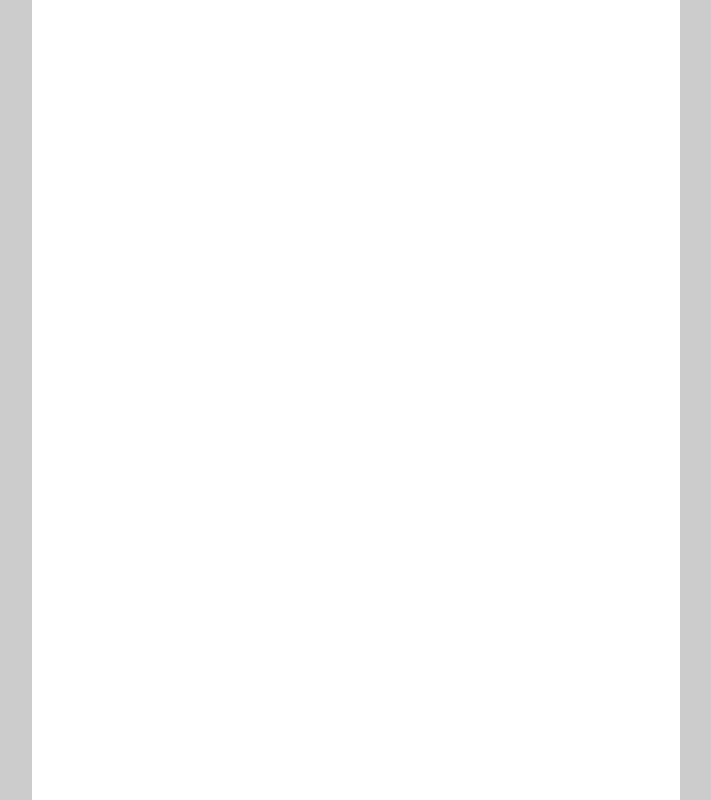
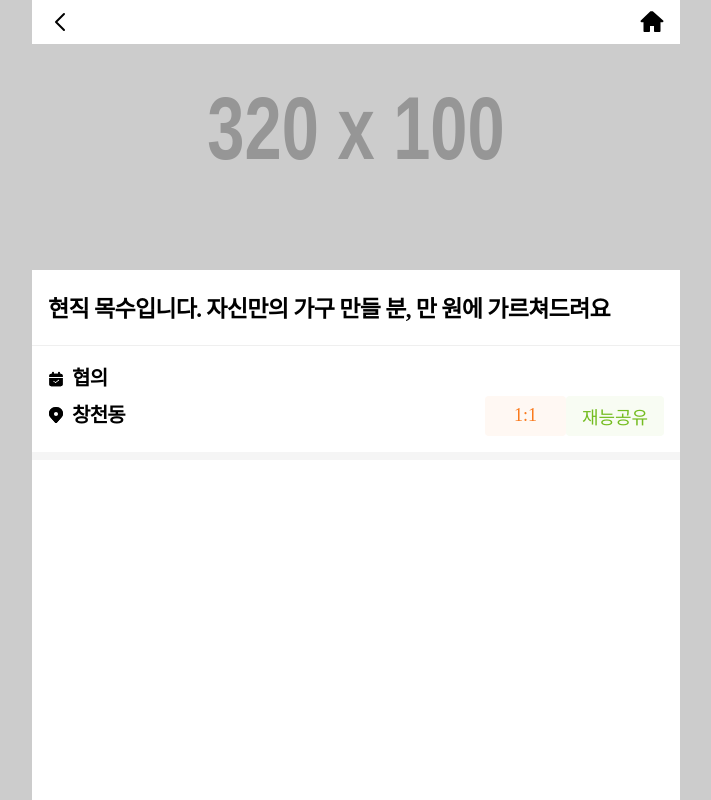
Before and after one commit to DEV-Alpaca/Moat-frontend, a React (Create React App) app: page /post in a window 1280 px wide. Shown: the whole page, without its empty margins (284-995 px from the left). Built offline with nearby package versions, Linux system fonts and the light colour scheme; a web font is replaced by a local one.

Commit message:
postPage 보류

```diff
--- a/src/App.js
+++ b/src/App.js
@@ -11,6 +11,7 @@ import RegisterPage from './pages/RegisterPage';
 import SelectLocationPage from './pages/SelectLocationPage';
 import WritePage from './pages/WritePage';
 import PasswordChangePage from './pages/PasswordChangePage';
+import PostPage from './pages/PostPage';
 
 const App = () => {
   return (
@@ -20,6 +21,7 @@ const App = () => {
       <Route component={RegisterPage} path="/register" />
       <Route component={PasswordChangePage} path="/password" />
       <Route component={PostListPage} path={['/@:username', '/']} exact />
+      <Route component={PostPage} path="/post" />
       <Route component={SelectLocationPage} path="/select" />
       <Route component={WritePage} path="/write" />
       <Route component={MyPage} path="/@:username/:postId" />
--- a/src/components/auth/AuthForm.js
+++ b/src/components/auth/AuthForm.js
@@ -67,10 +67,10 @@ const AuthForm = () => {
           인증해주세요.
         </Title>
         <Padding height={`${r[60]}`} />
+        <Text orange fontSize={16} textAlign={'left'} marginLeft={`${r[8]}`}>
+          전화번호 입력
+        </Text>
         <StyledDiv>
-          <Text orange fontSize={16} textAlign={'left'} marginLeft={`${r[8]}`}>
-            전화번호 입력
-          </Text>
           <StyledInput placeholder="전화번호를 입력해주세요."></StyledInput>
           <StyledAuthButton>인증하기</StyledAuthButton>
         </StyledDiv>
--- a/src/components/common/Nav.js
+++ b/src/components/common/Nav.js
@@ -47,7 +47,13 @@ const Space = styled.div`
   width: ${r[24]}rem;
 `;
 
-const Nav = ({ goback = false, close = false, home = false, text = '' }) => {
+const Nav = ({
+  goback = false,
+  close = false,
+  home = false,
+  text = '',
+  notSpacer = false,
+}) => {
   return (
     <>
       <Wrapper>
@@ -58,7 +64,7 @@ const Nav = ({ goback = false, close = false, home = false, text = '' }) => {
           {home ? <Home style={{ cursor: 'pointer' }} /> : <Space />}
         </Container>
       </Wrapper>
-      <Spacer />
+      {!notSpacer && <Spacer />}
     </>
   );
 };
--- a/src/components/postList/PostForm.js
+++ b/src/components/postList/PostForm.js
@@ -21,17 +21,31 @@ const Image = styled(Sample)`
   border-radius: 8px;
 `;
 
+const PostViewerImage = styled.img`
+  box-sizing: border-box;
+  width: 100%;
+  height: 270px;
+  margin: 0;
+`;
+
 const Block = styled.div`
   width: 100%;
   display: flex;
   align-items: center;
 `;
 
-const PostForm = () => {
+const PostForm = ({ postViewer = false }) => {
   return (
+    <>
       <PostFormBlock>
+        {postViewer && (
+          <PostViewerImage
+            src="http://placehold.it/320x100?text=sample"
+            alt="postViewerImage"
+          />
+        )}
         <Form>
-        <Image />
+          {!postViewer && <Image />}
           <Text fontSize={23} textAlign={'left'} fontWeight={800}>
             현직 목수입니다. 자신만의 가구 만들 분, 만 원에 가르쳐드려요
           </Text>
@@ -55,12 +69,13 @@ const PostForm = () => {
             >
               창천동
             </Text>
-          <Tag>소모임</Tag>
+            <Tag>1:1</Tag>
             <Tag green>재능공유</Tag>
           </Block>
         </Form>
         <BoldLine />
       </PostFormBlock>
+    </>
   );
 };
 
--- /dev/null
+++ b/src/components/postList/PostViewer.js
@@ -0,0 +1,15 @@
+import React from 'react';
+import styled from 'styled-components';
+import PostForm from './PostForm';
+
+const PostViewerBlock = styled.div``;
+
+const PostViewer = () => {
+  return (
+    <PostViewerBlock>
+      <PostForm postViewer />
+    </PostViewerBlock>
+  );
+};
+
+export default PostViewer;
--- /dev/null
+++ b/src/pages/PostPage.js
@@ -0,0 +1,14 @@
+import React from 'react';
+import Nav from '../components/common/Nav';
+import PostViewer from '../components/postList/PostViewer';
+
+const PostPage = () => {
+  return (
+    <>
+      <Nav goback home notSpacer />
+      <PostViewer />
+    </>
+  );
+};
+
+export default PostPage;
```
Lines whose indentation alone changed are shown as unchanged.
